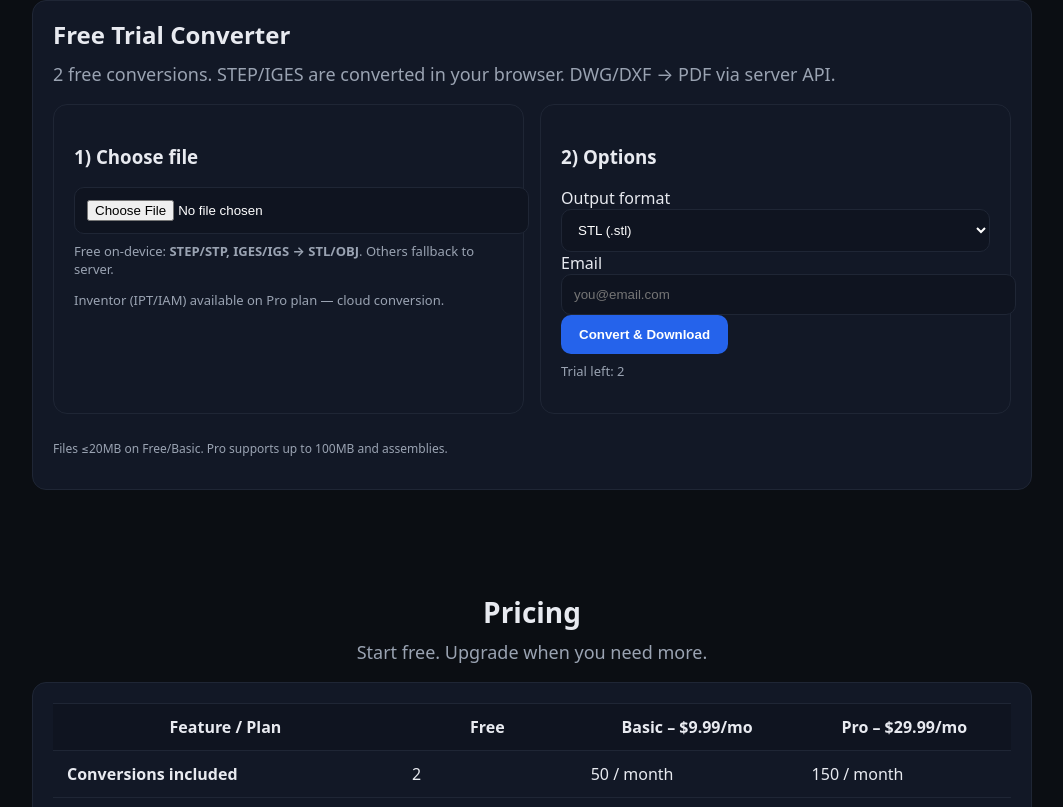
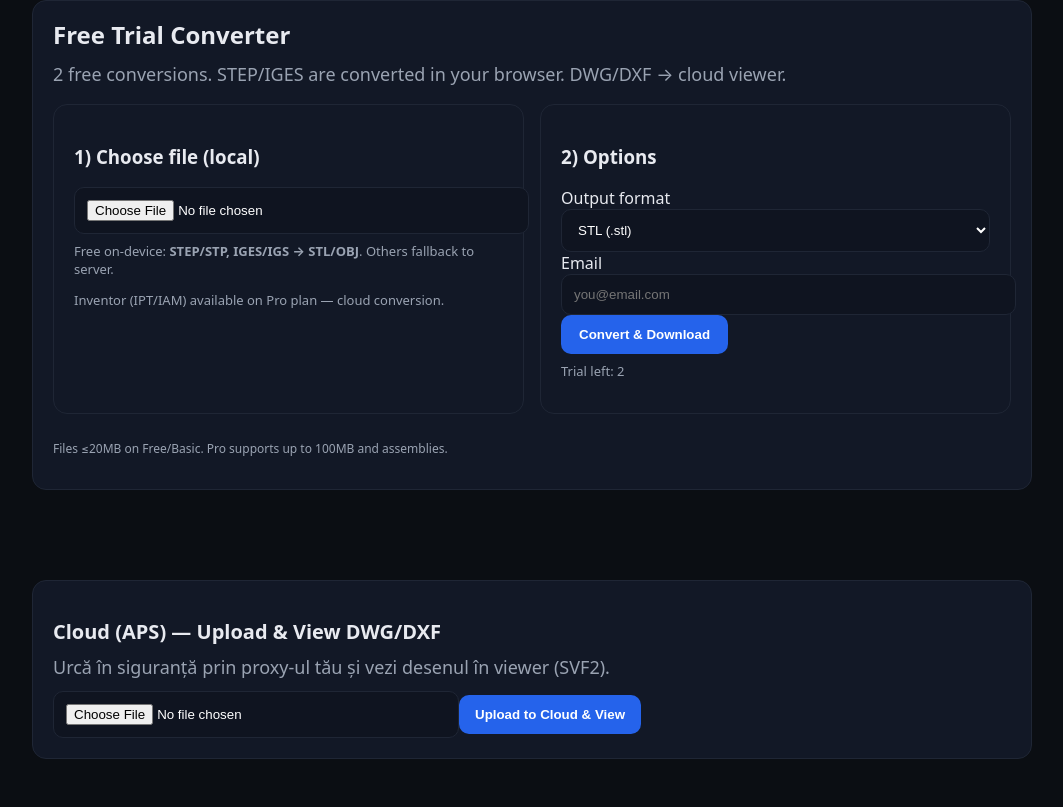
Before and after one commit to CataCB7/cadconverts, a Next.js app: page / in a window 1280 px wide. Shown: the part 793-1600 px from the top of the page, without its empty margins (108-1171 px from the left). Built offline with nearby package versions, Linux system fonts and the light colour scheme; no server answers.

Commit message:
Update index.js

```diff
--- a/pages/index.js
+++ b/pages/index.js
@@ -6,6 +6,11 @@ import Benefits from "../components/Benefits";
 import Pricing from "../components/Pricing";
 import Trust from "../components/Trust";
 import FAQ from "../components/FAQ";
+
+// APS helperi (upload prin proxy + token)
+import { getApsToken, uploadViaProxy } from "../utils/uploadViaProxy";
+
+const APS_BUCKET = "cadconverts-prod-us-123abc";
 
 // încarcă occt-import-js din CDN o singură dată și întoarce instanța
 function loadOcct() {
@@ -94,12 +99,22 @@ function makeOBJ(result) {
   return new Blob([text], { type: 'text/plain' })
 }
 
+// mic util pentru nume obiect fără spații
+const safeName = (name) => name.replace(/\s+/g, '-');
+
 export default function Home() {
+  // trial local
   const [remaining, setRemaining] = useState(2)
   const [format, setFormat] = useState('stl')
   const [email, setEmail] = useState('')
   const [uploading, setUploading] = useState(false)
   const fileRef = useRef(null)
+
+  // cloud APS (DWG/DXF → SVF2)
+  const cloudRef = useRef(null)
+  const [cloudMsg, setCloudMsg] = useState('')
+  const [cloudBusy, setCloudBusy] = useState(false)
+  const [cloudUrn, setCloudUrn] = useState('')
 
   useEffect(() => {
     const used = parseInt(localStorage.getItem('cc_trial_used') || '0', 10)
@@ -136,7 +151,7 @@ export default function Home() {
         a.download = `${outNameBase}.${format}`
         a.click()
       } else {
-        // ===== HOTFIX: GET la /api/convert cu formatul cerut (fără upload) =====
+        // (încă hotfix local pentru alte formate – poți înlocui ulterior)
         const res = await fetch(`/api/convert?format=${encodeURIComponent(format)}`, {
           method: 'GET'
         })
@@ -146,16 +161,75 @@ export default function Home() {
         const m = /filename="([^"]+)"/.exec(cd); if (m) name = m[1]
         const blob = await res.blob()
         const a = document.createElement('a'); a.href = URL.createObjectURL(blob); a.download = name; a.click()
-        // =========================================================================
       }
 
-      localStorage.setItem('cc_trial_used', String(used + 1))
+      const usedNow = used + 1
+      localStorage.setItem('cc_trial_used', String(usedNow))
       localStorage.setItem('cc_email', email)
-      setRemaining(Math.max(0, 2 - (used + 1)))
+      setRemaining(Math.max(0, 2 - usedNow))
     } catch (e) {
       alert(e.message || 'Conversion failed')
     } finally {
       setUploading(false)
+    }
+  }
+
+  // === Cloud APS: DWG/DXF upload + convert to SVF2 + viewer link ===
+  async function handleCloudUploadAndView() {
+    const file = cloudRef.current?.files?.[0]
+    if (!file) { setCloudMsg('Alege un fișier DWG/DXF.'); return; }
+    const ext = (file.name.split('.').pop() || '').toLowerCase()
+    if (!['dwg','dxf'].includes(ext)) { setCloudMsg('Doar DWG/DXF pentru acest flux.'); return; }
+
+    setCloudBusy(true)
+    setCloudMsg('Generez token...')
+    setCloudUrn('')
+    try {
+      const { access_token } = await getApsToken()
+
+      setCloudMsg('Urc fișierul în cloud (APS)...')
+      const objectKey = safeName(file.name)
+      const up = await uploadViaProxy(file, {
+        bucket: APS_BUCKET,
+        objectKey,
+        access_token
+      })
+      if (!up?.ok) throw new Error('Upload failed')
+
+      setCloudMsg('Pornesc conversia SVF2 (2D)...')
+      const r = await fetch('/api/convert', {
+        method: 'POST',
+        headers: { 'Content-Type': 'application/json' },
+        body: JSON.stringify({ bucket: APS_BUCKET, objectKey, format: 'svf2' })
+      })
+      const data = await r.json()
+      if (!r.ok || !data.ok) throw new Error(data.error || 'Job submit failed')
+
+      // Poll rapid (simplu) pentru manifest success
+      setCloudMsg('Converting...')
+      const urn = data.urn
+      let attempts = 0
+      while (attempts < 30) { // ~30 x 2s = 1 minut
+        await new Promise(res => setTimeout(res, 2000))
+        const s = await fetch(`/api/convert-status?urn=${encodeURIComponent(urn)}`).then(r => r.json())
+        if (s.ok && s.manifest?.status === 'success') {
+          setCloudUrn(urn)
+          setCloudMsg('✅ Gata! Deschide în viewer mai jos.')
+          break
+        }
+        if (s.ok && s.manifest?.status === 'failed') {
+          throw new Error('Conversie eșuată')
+        }
+        attempts++
+      }
+      if (!cloudUrn && attempts >= 30) {
+        setCloudMsg('Încă procesează… Deschide viewer-ul, poate încărca dacă e gata.')
+        setCloudUrn(urn)
+      }
+    } catch (e) {
+      setCloudMsg(`❌ ${e.message || e}`)
+    } finally {
+      setCloudBusy(false)
     }
   }
 
@@ -164,15 +238,15 @@ export default function Home() {
       <Hero />
       <Benefits />
 
-      {/* UI-ul tău de conversie */}
+      {/* UI-ul tău de conversie (local client-side pentru STEP/IGES) */}
       <div id="convert" className="container">
         <div className="card">
           <h1 className="h1" style={{fontSize:24, marginBottom:12}}>Free Trial Converter</h1>
-          <p className="lead">2 free conversions. STEP/IGES are converted in your browser. DWG/DXF → PDF via server API.</p>
+          <p className="lead">2 free conversions. STEP/IGES are converted in your browser. DWG/DXF → cloud viewer.</p>
 
           <div className="grid two" style={{marginTop:16}}>
             <div className="card">
-              <h3 className="font-semibold">1) Choose file</h3>
+              <h3 className="font-semibold">1) Choose file (local)</h3>
               <input
                 type="file"
                 ref={fileRef}
@@ -198,7 +272,7 @@ export default function Home() {
                   <option value="step">STEP (.step/.stp)</option>
                   <option value="iges">IGES (.igs/.iges)</option>
                   <option value="dxf">DXF (.dxf)</option>
-                  <option value="pdf">PDF (.pdf) — DWG/DXF only</option>
+                  <option value="pdf">PDF (.pdf) — DWG/DXF only (cloud)</option>
                   <option disabled>──────────────</option>
                   <option disabled>Inventor IPT/IAM → STEP (Pro)</option>
                   <option disabled>Inventor IPT/IAM → STL (Pro)</option>
@@ -227,6 +301,36 @@ export default function Home() {
         </div>
       </div>
 
+      {/* === Nou: Cloud (APS) — Upload & View pentru DWG/DXF === */}
+      <div className="container" style={{ marginTop: 24 }}>
+        <div className="card">
+          <h2 className="h2" style={{fontSize:20, marginBottom:8}}>Cloud (APS) — Upload & View DWG/DXF</h2>
+          <p className="lead" style={{marginBottom:12}}>
+            Urcă în siguranță prin proxy-ul tău și vezi desenul în viewer (SVF2).
+          </p>
+          <div className="form-row" style={{gap: 12, alignItems: 'center'}}>
+            <input
+              type="file"
+              ref={cloudRef}
+              className="input"
+              accept=".dwg,.dxf"
+              style={{maxWidth: 380}}
+            />
+            <button className="btn" onClick={handleCloudUploadAndView} disabled={cloudBusy}>
+              {cloudBusy ? 'Uploading & Converting…' : 'Upload to Cloud & View'}
+            </button>
+          </div>
+          {cloudMsg && <p className="lead" style={{marginTop:8, fontSize:13}}>{cloudMsg}</p>}
+          {cloudUrn && (
+            <p style={{ marginTop: 8 }}>
+              <a href={`/test-viewer?urn=${encodeURIComponent(cloudUrn)}`} target="_blank" rel="noreferrer">
+                🔎 Deschide în viewer
+              </a>
+            </p>
+          )}
+        </div>
+      </div>
+
       <Pricing />
       <Trust />
       <FAQ />
```
